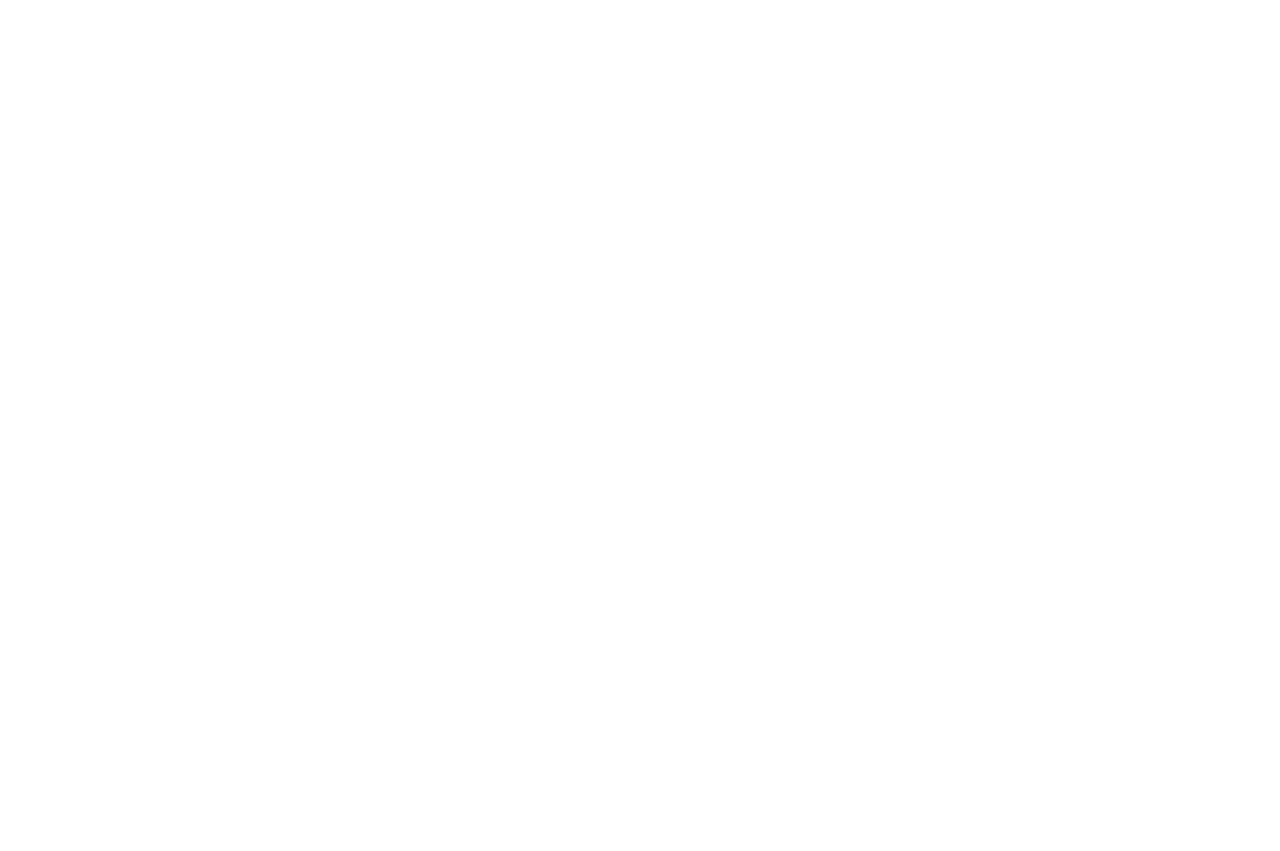
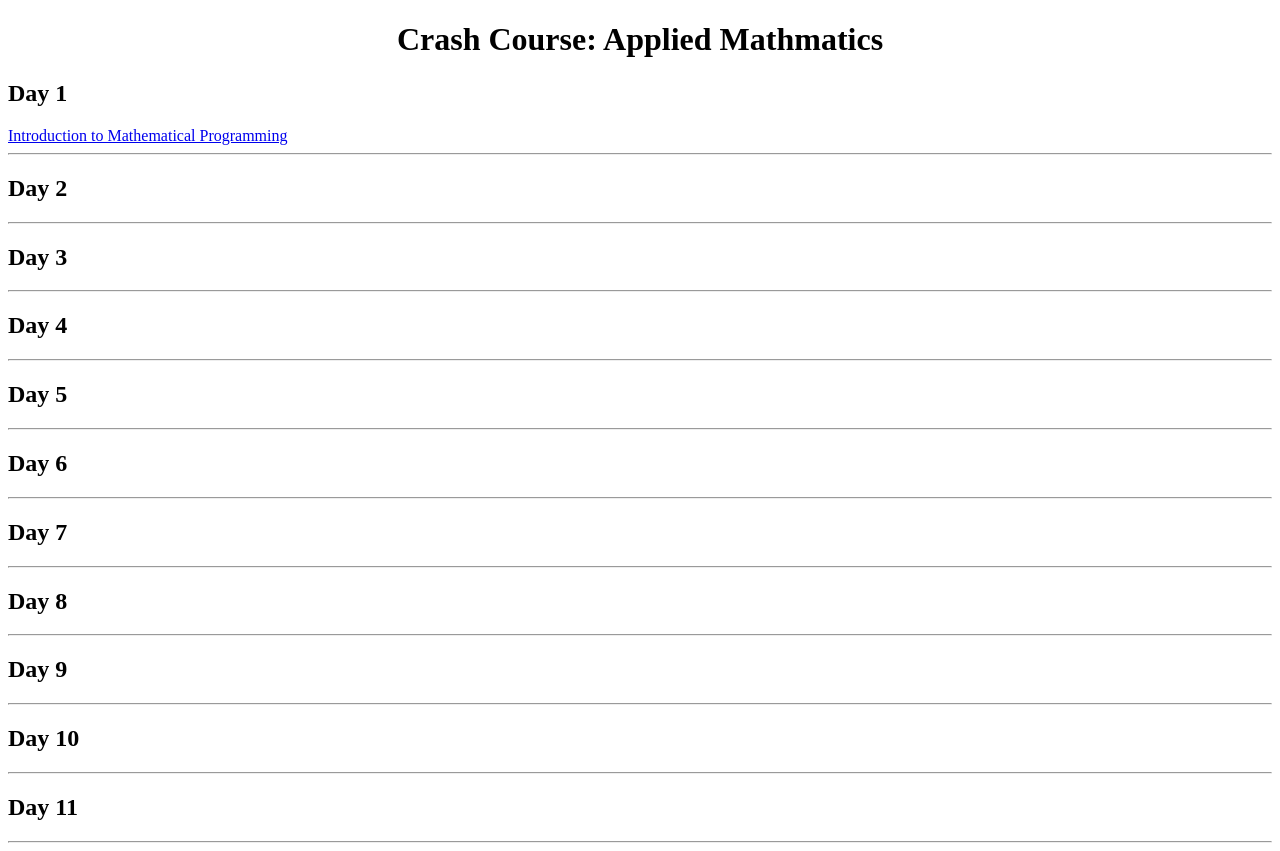
Before and after one commit to Sparks29032/Applied-Math-Website, a plain HTML site: page root/docs/index.html in a window 1280 px wide. Before the commit the page ends 800 px from the top, so only its background shows below. Drawn offline with Linux system fonts and the light colour scheme.

Commit message:
Reformat style

```diff
--- a/root/docs/index.html
+++ b/root/docs/index.html
@@ -1,10 +1,84 @@
 <!DOCTYPE html>
 <html>
 <head>
+<link rel="stylesheet" href="resources/styles/base_style.css">
 <title>Crash Course: Applied Mathmatics</title>
 </head>
 
 <body>
+<center>
+<h1>
+Crash Course: Applied Mathmatics
+</h1>
+</center>
+
+<h2>
+Day 1
+</h2>
+
+<a href="mathematical programming.html">Introduction to Mathematical Programming</a>
+
+<hr>
+
+<h2>
+Day 2
+</h2>
+
+<hr>
+
+<h2>
+Day 3
+</h2>
+
+<hr>
+
+<h2>
+Day 4
+</h2>
+
+<hr>
+
+<h2>
+Day 5
+</h2>
+
+<hr>
+
+<h2>
+Day 6
+</h2>
+
+<hr>
+
+<h2>
+Day 7
+</h2>
+
+<hr>
+
+<h2>
+Day 8
+</h2>
+
+<hr>
+
+<h2>
+Day 9
+</h2>
+
+<hr>
+
+<h2>
+Day 10
+</h2>
+
+<hr>
+
+<h2>
+Day 11
+</h2>
+
+<hr>
 
 </body>
 
```
Also changed, not shown: root/docs/airport matrix multiplication.html (deleted, +0 -12 lines).
